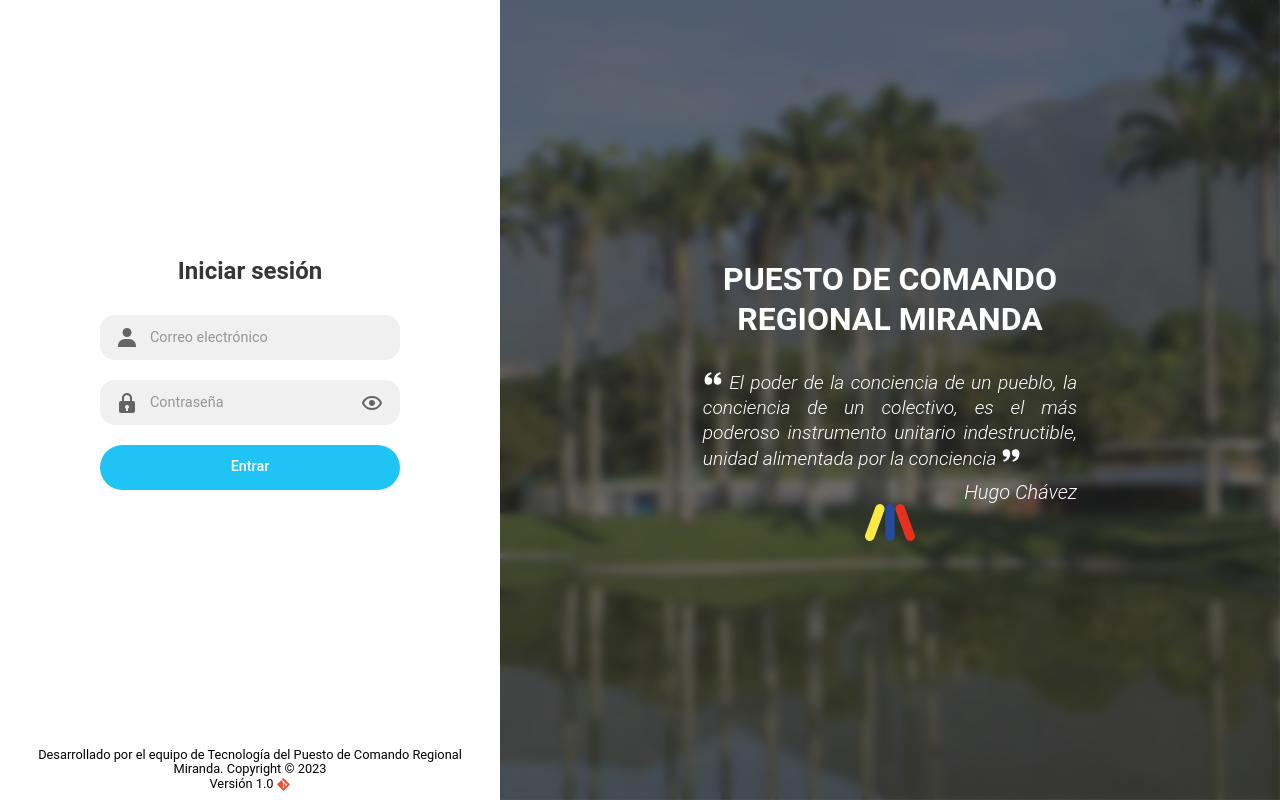
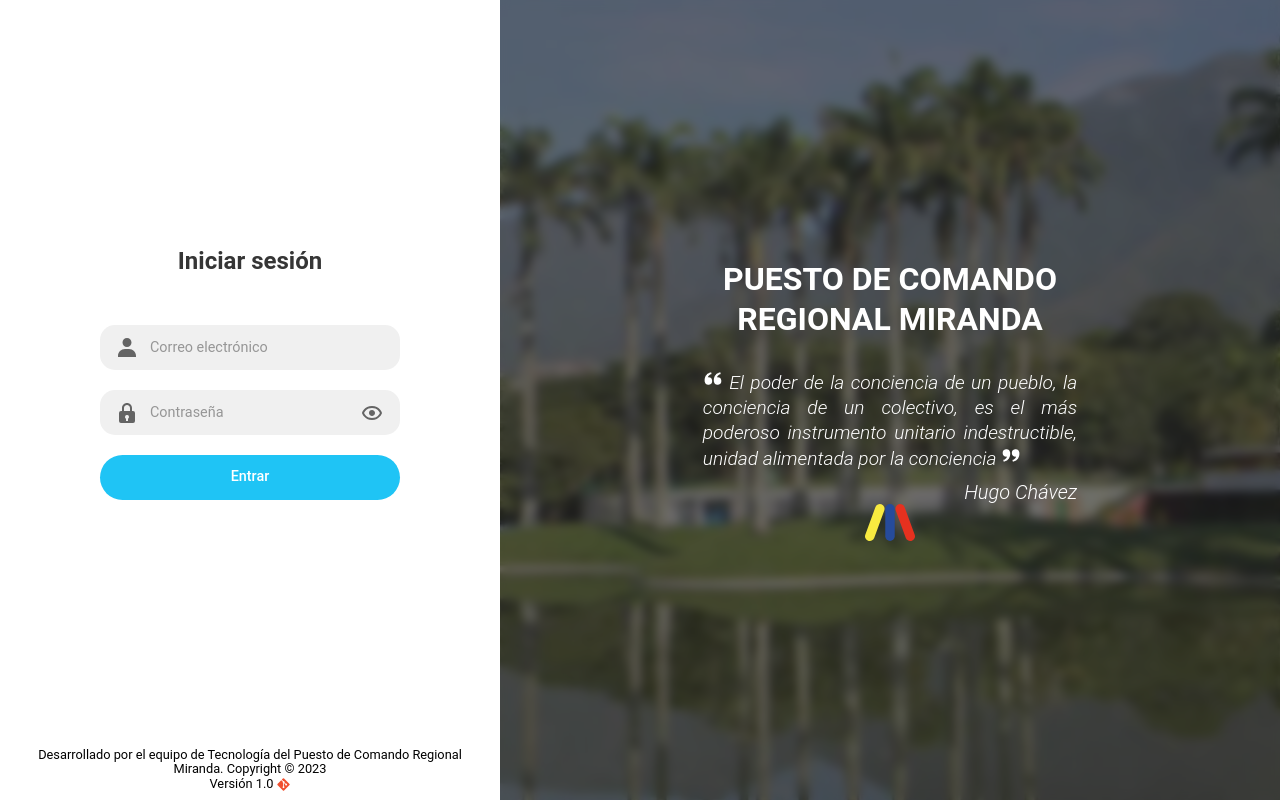
Before and after one commit to deivergit/PUESTO-COMANDO-REGIONAL-MIRANDA, a PHP site: page / in a window 1280 px wide. Run offline with PHP 8.4, Linux system fonts and the light colour scheme.

Commit message:
update index

```diff
--- a/gestion-de-usuarios.php
+++ b/gestion-de-usuarios.php
@@ -28,7 +28,11 @@ $item_two = "Lista de usuarios / Agregar usuario";
             ?>
             <table>
                 <thead></thead>
-                <tbody></tbody>
+                <tbody>
+                    <?php
+
+                    ?>
+                </tbody>
                 <tfoot></tfoot>
             </table>
         </div>
--- a/index.php
+++ b/index.php
@@ -5,74 +5,72 @@
     <meta charset="UTF-8">
     <meta http-equiv="X-UA-Compatible" content="IE=edge">
     <meta name="viewport" content="width=device-width, initial-scale=1.0">
-    <meta name="keywords" content="Gobernación, Miranda, herramienta" />
-    <meta name="description" content="Secretaria Coordinadora de Política Social y Misiones Hugo Chávez" />
-    <meta name="author" content="Deiver Martinez" />
-    <meta name="copyright"
-        content="Equipo de Tecnología de la Secretaria Coordinadora de Política Social y Misiones Hugo Chávez" />
-    <title>PUESTO COMANDO HUGO CHAVEZ</title>
+    <meta name="keywords" content="PSUV, Miranda, herramienta">
+    <meta name="description" content="Puesto comando regional miranda">
+    <meta name="author" content="Deiver Martinez">
+    <meta name="theme-color" content="#FF5733">
+    <link rel="manifest" href="./views/recourses/js/manifest.json">
+    <meta name="copyright" content="Equipo de Tecnología del puesto comando regional miranda">
+    <title>PUESTO COMANDO REGIONAL MIRANDA</title>
     <link rel="icon" type="image/svg" sizes="32x32" href="./views/recourses/icons/pcrm.ico">
     <link rel="stylesheet" href="./views/recourses/css/components/normalize.css">
+    <link rel="stylesheet" href="./views/recourses/css/components/fonts.css">
+    <link rel="stylesheet" href="./views/recourses/css/components/base.css">
     <link rel="stylesheet" href="./views/recourses/css/index.css">
-    <script type="application/ld+json" defer>
-        {
-            "@context": "https://schema.org",
-            "@type": "GovernmentOrganization",
-            "name": "Secretaria coordinadora de política social y misiones",
-            "alternateName": "Secretaria de política social",
-            "url": "",
-            "logo": ""
-        }
-    </script>
+    <script type="application/ld+json" defer src="./views/recourses/js/schema.json"></script>
 </head>
 
 <body>
     <main class="grid-container">
-        <div class="card left-card">
-            <div class="left-card__box">
-                <h2 class="left-card__title">Iniciar sesión</h2>
-                <form class="form" id="form-login" method="POST" action="./controllers/login-controller.php">
-                    <div class="form__items">
-                        <img src="./views/recourses/icons/user-black.svg" alt="icono" class="form__icon">
+        <div class="box box--login-form">
+            <form class="login-form" id="form-login" method="POST" action="./controllers/login-controller.php">
+                <h2 class="login-form__title">Iniciar sesión</h2>
+                <div class="login-form__items">
+                    <img src="./views/recourses/icons/user-black.svg" alt="icono" class="login-form__icon login-form__icon--left">
                     <input type="text" placeholder="Correo electrónico" name="correo_electronico"
-                            class="form__input" id="email" autocomplete="off">
+                        class="login-form__input" id="email" autocomplete="off">
                 </div>
                 <span class="warning warning-email hidden">Campo vacío</span>
                 <span class="hidden">Correo electronico o contraseña invalida</span>
-
-                    <div class="form__items">
-                        <img src="./views/recourses/icons/lock.svg" alt="icono" class="form__icon">
-                        <input type="password" placeholder="Contraseña" name="contraseña" class="form__input"
+                <div class="login-form__items">
+                    <img src="./views/recourses/icons/lock.svg" alt="icono" class="login-form__icon login-form__icon--left">
+                    <input type="password" placeholder="Contraseña" name="contraseña" class="login-form__input"
                         id="password" autocomplete="off">
-                        <img src="./views/recourses/icons/show.svg" alt="icono" class="form__icon--right" id="boton">
+                    <img src="./views/recourses/icons/show.svg" alt="icono"
+                        class="login-form__icon login-form__icon--right" id="boton">
                 </div>
                 <span class="warning warning-password hidden">Campo vacío</span>
                 <span class="warning warning-password-min hidden">La contraseña debe contener minimo 8
                     caracteres</span>
                 <span class="warning mayus-active hidden">Las mayúsculas están activadas</span>
 
-                    <button class="button" value="Entrar" id="ingresar" name="btningresar" type="submit">Entrar</button>
+                <button class="login-form__button" value="Entrar" id="ingresar" name="btningresar"
+                    type="submit">Entrar</button>
             </form>
-            </div>
             <footer class="footer">
                 <p class="footer__paragraph">
                     Desarrollado por el equipo de Tecnología del Puesto de Comando Regional Miranda. Copyright © 2023
                 </p>
-                <p class="footer__paragraph">Versión 1.0 <img src="./views/recourses/icons/git.svg" alt="logo git" class="footer__icon"></p>
+                <p class="footer__paragraph">Versión 1.0 <img src="./views/recourses/icons/git.svg" alt="logo git"
+                        class="footer__icon"></p>
             </footer>
         </div>
-        <div class="card right-card">
+
+        <div class="box right-card">
             <div class="right-card__box">
                 <h1 class="right-card__title">PUESTO DE COMANDO REGIONAL MIRANDA</h1>
-                <p class="right-card__cite"><img src="./views/recourses/icons/quote-alt-left.svg" alt="" class="quote"> El poder de la conciencia de un pueblo, la
+                <p class="right-card__cite"><img src="./views/recourses/icons/quote-alt-left.svg" alt="" class="quote">
+                    El poder de la conciencia de un pueblo, la
                     conciencia de un colectivo, es el más poderoso
                     instrumento unitario indestructible, unidad
-                    alimentada por la conciencia <img src="./views/recourses/icons/quote-alt-right.svg" alt="" class="quote"></p>
+                    alimentada por la conciencia <img src="./views/recourses/icons/quote-alt-right.svg" alt=""
+                        class="quote"></p>
                 <span class="right-card__author">Hugo Chávez</span>
-                <img src="./views/recourses/icons/in.svg" alt="" srcset="" class="icon-in">
+                <img src="./views/recourses/icons/in.svg" alt="icono principal" class="icon-in">
             </div>
         </div>
     </main>
     <script src="./views/recourses/js/validationlogin.js"></script>
 </body>
+
 </html>
--- a/views/components/header.php
+++ b/views/components/header.php
@@ -1,6 +1,6 @@
 <div class="navbar">
     <img src="./views/recourses/icons/menu-left.svg" class="navbar__icon navbar__icon--menu" alt="icono"
         id="open-close">
-    <a href="logout.php"><img src="./views/recourses/icons/power-off-black.svg" class="navbar__icon navbar__icon--exit"
+    <a href="./controllers/logout.php"><img src="./views/recourses/icons/power-off-black.svg" class="navbar__icon navbar__icon--exit"
             alt="icono"></a>
 </div>
--- a/views/recourses/css/components/base.css
+++ b/views/recourses/css/components/base.css
@@ -1,3 +1,4 @@
+
 /* GENERAL STYLES */
 
 * {
--- a/views/recourses/css/components/fonts.css
+++ b/views/recourses/css/components/fonts.css
@@ -0,0 +1,41 @@
+@font-face {
+    font-family: 'Roboto', sans-serif;
+    src: url(./views/recourses/fonts/Roboto/Roboto-Bold.ttf);
+    font-weight: 700;
+    font-style: 700;
+}
+
+@font-face {
+    font-family: 'Roboto', sans-serif;
+    src: url(./views/recourses/fonts/Roboto/Roboto-Bold.ttf);
+    font-weight: bold;
+    font-style: bold;
+}
+
+@font-face {
+    font-family: 'Roboto', sans-serif;
+    src: url(./views/recourses/fonts/Roboto/Roboto-Light.ttf);
+    font-weight: lighter;
+    font-style: lighter;
+}
+
+@font-face {
+    font-family: 'Roboto', sans-serif;
+    src: url(./views/recourses/fonts/Roboto/Roboto-Medium.ttf);
+    font-weight: medium;
+    font-style: medium;
+}
+
+@font-face {
+    font-family: 'Roboto', sans-serif;
+    src: url(./views/recourses/fonts/Roboto/Roboto-Regular.ttf);
+    font-weight: 500;
+    font-style: 500;
+}
+
+@font-face {
+    font-family: 'Roboto', sans-serif;
+    src: url(./views/recourses/fonts/Roboto/Roboto-Thin.ttf);
+    font-weight: thin;
+    font-style: thin;
+}
--- a/views/recourses/css/index.css
+++ b/views/recourses/css/index.css
@@ -1,8 +1,8 @@
 :root {
 
     /* COLORS */
-    --formulario-color-primario: rgb(54, 54, 54);
-    --boton-color-primario: rgb(31, 196, 245);
+    --primary-color: rgb(54, 54, 54);
+    --primary-color: rgb(31, 196, 245);
 
     /* FONTS */
     --main-font: ;
@@ -14,9 +14,11 @@
     box-sizing: border-box;
 }
 
-.form__icon--right {
-    cursor: pointer;
+body {
+    background-color: rgb(255, 255, 255);
 }
+
+
 
 .icon-in {
     display: flex;
@@ -32,35 +34,41 @@
     width: 100%;
     height: 100%;
     display: grid;
-    grid-template-columns: repeat(3,auto);
+    grid-template-columns: repeat(2,auto);
     grid-template-rows: auto;
     grid-column-gap: 0;
     position: absolute;
+    font-family: 'Roboto', sans-serif;
+}
+
+.box {
+    display: flex;
+    height: 100%;
 }
 
 /* LEFT CARD */
 
-.left-card {
+.box--login-form {
     display: flex;
+    align-items: center;
+    justify-content: center;
+    flex-direction: column;
     width: 500px;
-    height: 100%;
-    background-color: rgb(255, 255, 255);
     flex-direction: column;
-    font-family: 'Roboto', sans-serif;
     grid-column: 1/2;
     grid-row: 1/2;
 }
 
-.left-card__box {
-    display: flex;
-    width: 100%;
+.login-form {
+    display: inline-flex;
+    width: 60%;
     height: 100%;
+    flex-direction: column;
     align-items: center;
     justify-content: center;
-    flex-direction: column;
 }
 
-.left-card__title {
+.login-form__title {
     height: auto;
     color: var(--formulario-color-primario);
     margin-bottom: 30px;
@@ -68,26 +76,28 @@
     text-align: center;
 }
 
-.form__icon--right {
-    display: flex;
-    position: absolute;
+.login-form__icon--right {
+    cursor: pointer;
+}
+
+.login-form__icon--right {
     margin-left: 260px;
 }
 
-.form {
-    display: inline-flex;
-    width: 60%;
-    height: auto;
-    flex-direction: column;
-    align-items: center;
-    font-family: 'Roboto', sans-serif;
+.login-form__icon--left {
+    margin-left: 15px;
 }
 
-.form__items:nth-child(2) {
+.login-form__icon {
+    display: flex;
+    position: absolute;
+}
+
+.login-form__items:nth-child(2) {
     margin: 20px 0;
 }
 
-.form__items {
+.login-form__items {
     width: 100%;
     height: auto;
     display: flex;
@@ -97,7 +107,7 @@
     justify-content: space-between;
 }
 
-.form__input {
+.login-form__input {
     display: flex;
     width: 100%;
     height: 45px;
@@ -111,16 +121,11 @@
     font-weight: 400;
 }
 
-.form__input::placeholder {
+.login-form__input::placeholder {
     color: rgb(150, 150, 150);
 }
 
-.form__icon {
-    position: absolute;
-    margin-left: 15px;
-}
-
-.button {
+.login-form__button {
     display: flex;
     width: 100%;
     height: 45px;
@@ -213,7 +218,7 @@
     grid-column: 2/3;
     grid-row: 1/2;
     position: relative;
-    background-image: url("../images/miranda-park.jpg");
+    background-image: url("../images/miranda-park.webp");
     background-repeat: no-repeat;
     background-position: 10px;
     background-size: cover;
@@ -224,8 +229,11 @@
 
 @keyframes fondo-anim{
     0%{background-size: 100%;}
-    50%{background-size: 110%;}  /*por defecto*/
-    100%{background-size: 130%;}
+    50%{background-size: 110%;}
+    50%{background-size: 120%;}
+    50%{background-position: 50px;}
+    50%{background-size: 130%;}
+    100%{background-size: 140%;}
   }
 
 .right-card::before {
```
Also changed, not shown: views/recourses/js/schema.json (added, +8 -0 lines), views/recourses/images/miranda-park.jpg (deleted), views/recourses/images/miranda-park.webp (added), views/recourses/js/manifest.json (added). Lines whose indentation alone changed are shown as unchanged.
